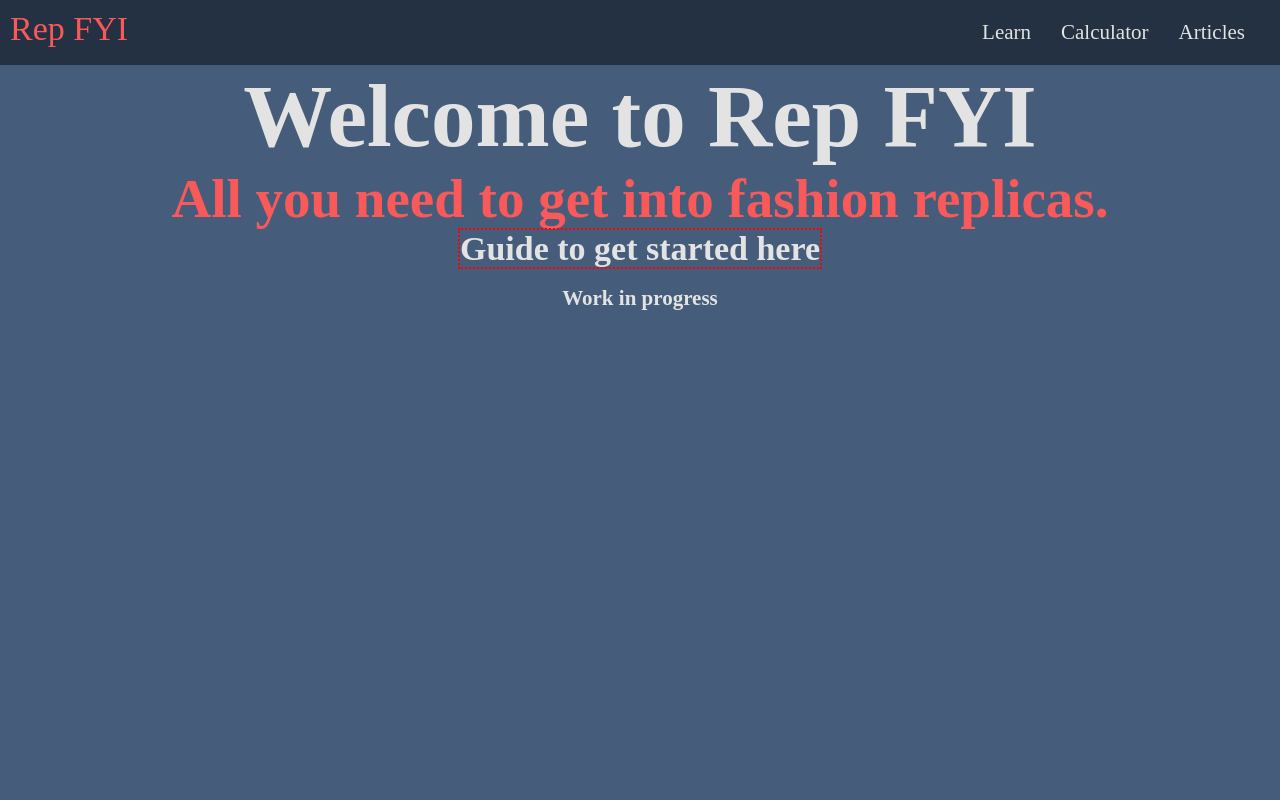
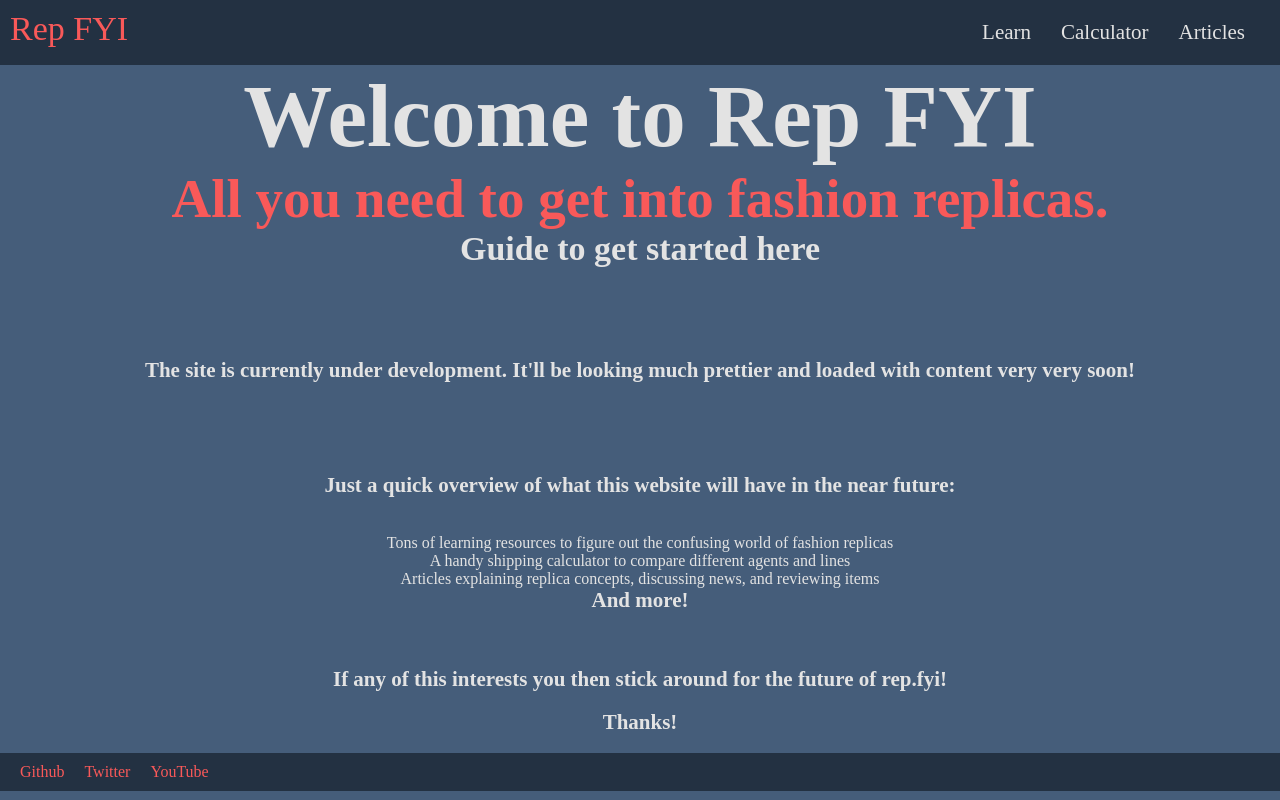
Before and after one commit to samcassese/repfyi, a plain HTML site: page index.html in a window 1280 px wide. Drawn offline with Linux system fonts and the light colour scheme.

Commit message:
Created basic footer, updated landing page with some info

```diff
--- a/css/style.css
+++ b/css/style.css
@@ -66,7 +66,6 @@ h3 {
 h3 a {
     text-decoration: none;
     color: #e3e3e3;
-    border: 2px red dotted;
 }
 
 h4 {
@@ -74,3 +73,35 @@ h4 {
     text-align: center;
     color: #e3e3e3;
 }
+
+.footercontainer {
+    display: flex;
+    flex-direction: column;
+}
+
+footer {
+    display: flex;
+    align-items: flex-end;
+    background-color: #233142;
+    padding: 10px;
+}
+
+footer li {
+    list-style: none;
+    margin-left: 10px;
+    margin-right: 10px;
+}
+
+footer li a {
+    text-decoration: none;
+    color: #f95959
+}
+
+.footercontent {
+    display: flex;
+}
+
+.quickoverview li {
+    text-align: center;
+    color: #e3e3e3;
+}
--- a/index.html
+++ b/index.html
@@ -12,7 +12,7 @@
         <a id="navlogo" href="index.html">Rep FYI</a>
 
         <ul class="navlinks">
-            <li><a class="navlink" href="./learn/learn.html">Learn</a></li>
+            <li><a class="navlink" href="./pages/learn/learn.html">Learn</a></li>
             <li><a class="navlink" href="page.html">Calculator</a></li>
             <li><a class="navlink" href="page.html">Articles</a></li>
         </ul>
@@ -21,7 +21,43 @@
     <h1>Welcome to <strong>Rep FYI</strong></h1>
     <h2>All you need to get into fashion replicas.</h2>
     <h3><a href="page.html">Guide to get started here</a></h3>
+
+    <br><br><br><br><br>
+
+    <h4>The site is currently under development. It'll be looking much prettier and loaded with content very very soon!</h4>
+
+    <br><br><br><br><br>
+
+    <h4>Just a quick overview of what this website will have in the near future:</h4>
+
+    <br><br>
+
+    <ul class="quickoverview">
+        <li>Tons of learning resources to figure out the confusing world of fashion replicas</li>
+        <li>A handy shipping calculator to compare different agents and lines</li>
+        <li>Articles explaining replica concepts, discussing news, and reviewing items</li>
+    </ul>
+
+    <h4>And more!</h4>
+
+    <br><br><br>
+
+    <h4>If any of this interests you then stick around for the future of rep.fyi!</h4>
+
     <br>
-    <h4>Work in progress</h4>
+
+    <h4>Thanks!</h4>
+
+    <br>
+
+    <div class="footercontainer">
+        <footer>
+            <ul class="footercontent">
+                <li><a href="https://www.github.com/samcassese" target="_blank">Github</a></li>
+                <li><a href="https://www.twitter.com/sam_interlude" target="_blank">Twitter</a></li>
+                <li><a href="https://www.youtube.com/channel/UCWfH1HOS8R3soXzNG3qD5tg" target="_blank">YouTube</a></li>
+            </ul>
+        </footer>
+    </div>
 </body>
 </html>
```
Also changed, not shown: pages/calculator.html (added), pages/quicklinks.html (deleted).
